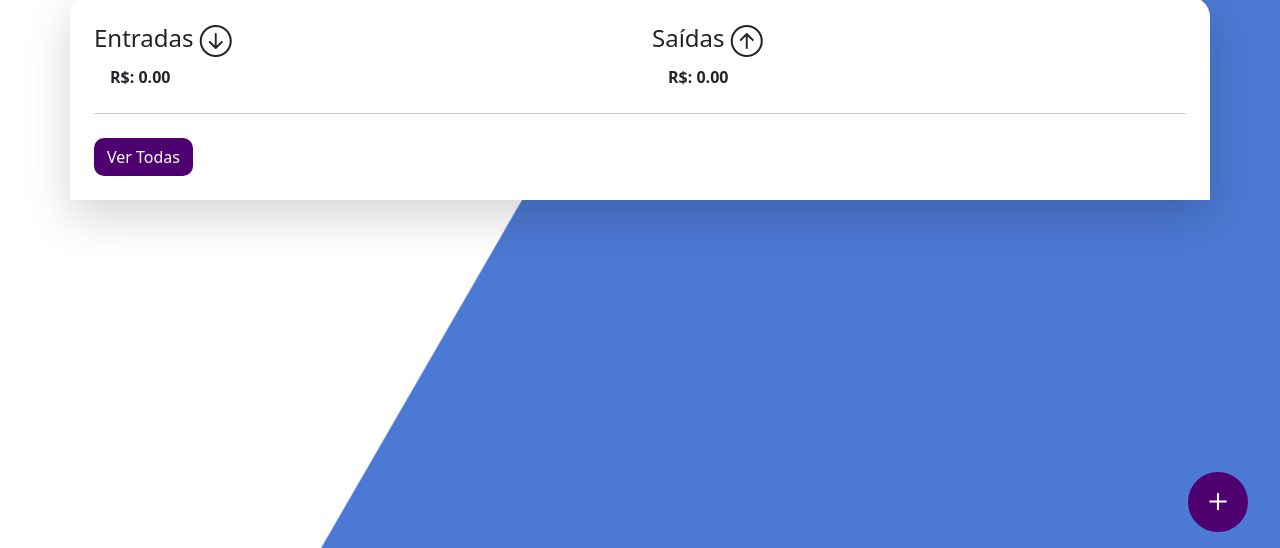
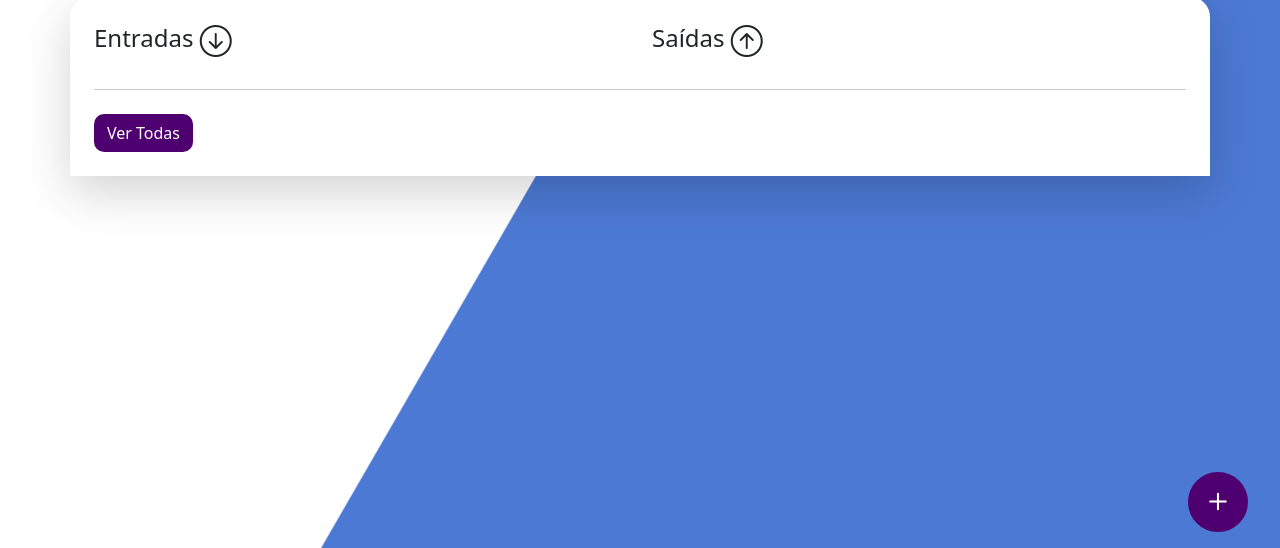
Before and after one commit to JamissonRamos/NIKIEL, a plain HTML site: page public/home.html in a window 1280 px wide. Shown: the part 252-800 px from the top of the page. Drawn offline with nearby package versions, Linux system fonts and the light colour scheme; sample sign-in values are in the browser's storage.

Commit message:
Retirando as opções  total entrada e saída

```diff
--- a/public/home.html
+++ b/public/home.html
@@ -115,9 +115,9 @@
 
                                 </span>
 
-                                <span id="total-entrda" class=" fs-6 fw-bold mx-3">
+                                <!-- <span id="total-entrda" class=" fs-6 fw-bold mx-3">
                                     R$: 0,00
-                                </span>
+                                </span> -->
 
                             </div>
 
@@ -131,9 +131,9 @@
 
                                 </span>
 
-                                <span id="total-saida" class=" fs-6 fw-bold mx-3">
+                                <!-- <span id="total-saida" class=" fs-6 fw-bold mx-3">
                                     R$: 0,00
-                                </span>
+                                </span> -->
                             </div>
 
                             <div class="col-12 my-2"> <hr> </div>
```
